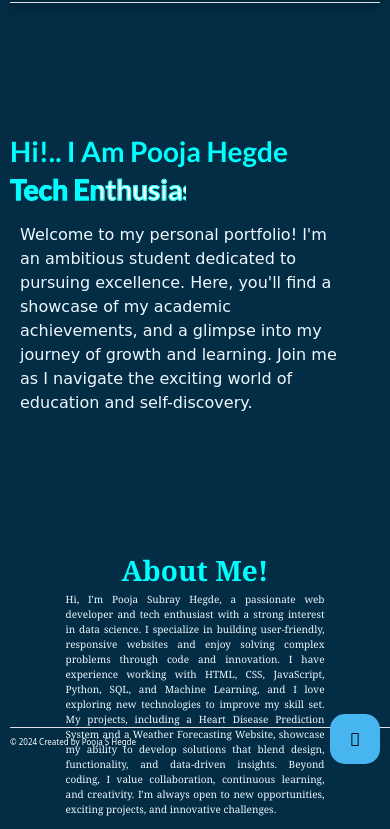
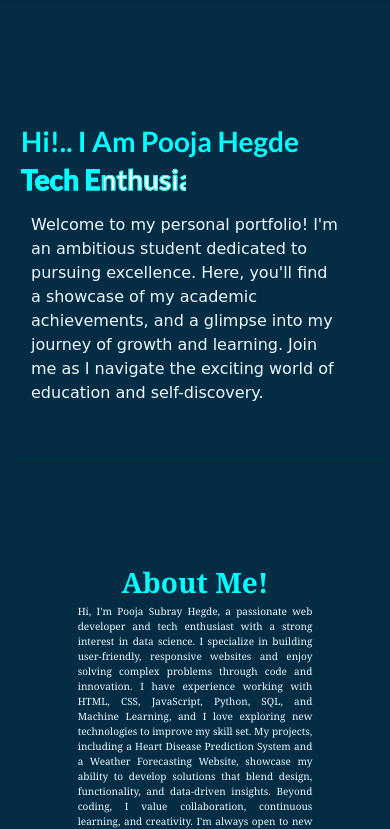
Before and after one commit to Pooja-S-Hegde/Portfolio-, a plain HTML site: page index.html in a window 390 px wide. Shown: the part 68-897 px from the top of the page. Drawn offline with nearby package versions, Linux system fonts and the light colour scheme; a web font is replaced by a local one.

Commit message:
Updated changes

```diff
--- a/index.html
+++ b/index.html
@@ -301,7 +301,7 @@
 
         <span class="mb-3 mb-md-0 text-white ">© 2024 Created by Pooja S Hegde</span>
       </div>
-      <button id="scrollUpBtn" onclick="scrollToTop()">&#xF148;</button>
+
     </footer>
   </div>
   <script>
--- a/js/portfolio.js
+++ b/js/portfolio.js
@@ -2,28 +2,48 @@ document.addEventListener("DOMContentLoaded", function () {
   // ✅ Navbar Active Link Highlighting
   const sections = document.querySelectorAll("section");
   const navLinks = document.querySelectorAll(".nav-link");
+
+//   const observer = new IntersectionObserver(
+//       (entries) => {
+//           entries.sort((a, b) => b.intersectionRatio - a.intersectionRatio);
+
+//           let mostVisible = entries.find((entry) => entry.isIntersecting);
+//           if (mostVisible) {
+//               navLinks.forEach((link) => link.classList.remove("active"));
+//               const targetId = mostVisible.target.getAttribute("id");
+//               const activeLink = document.querySelector(`.nav-link[href="#${targetId}"]`);
+//               if (activeLink) {
+//                   activeLink.classList.add("active");
+//               }
+//               else{
+//                 console.warn(`no match navlink found for:$targetId}`);
+//               }
+//           }
+//       },
+//       { rootMargin:"0px", threshold: [0.3,0.5,0.7] }
+//   );
+
+//   sections.forEach((section) => observer.observe(section));
+let lastActive = null;  // Store last active section
 
 const observer = new IntersectionObserver(
     (entries) => {
         entries.sort((a, b) => b.intersectionRatio - a.intersectionRatio);
 
         let mostVisible = entries.find((entry) => entry.isIntersecting);
-          if (mostVisible) {
+        if (mostVisible && lastActive !== mostVisible.target.id) {
+            lastActive = mostVisible.target.id; // Prevents unnecessary updates
             navLinks.forEach((link) => link.classList.remove("active"));
             const targetId = mostVisible.target.getAttribute("id");
             const activeLink = document.querySelector(`.nav-link[href="#${targetId}"]`);
             if (activeLink) {
                 activeLink.classList.add("active");
             }
-              else{
-                console.warn(`no match navlink found for:$targetId}`);
-              }
         }
     },
-      { rootMargin:"0px", threshold: [0.3,0.5,0.7] }
+    { rootMargin: "0px 0px -50% 0px", threshold: [0.2, 0.4, 0.6] }
 );
 
-  sections.forEach((section) => observer.observe(section));
 
   //  Typing Effect
 
@@ -60,8 +80,9 @@ document.addEventListener("DOMContentLoaded", function () {
 
   // ✅ Redirect to Home on Refresh
   if (performance.navigation.type === 1) {
-      window.location.href = "#home";
+    history.replaceState(null, null, "#home"); // Keeps the URL but doesn't force a reload
 }
+
 
   // ✅ Read More Button Functionality
   document.querySelectorAll(".btn").forEach((button) => {
@@ -169,11 +190,4 @@ document.addEventListener("DOMContentLoaded", function () {
       stateDropdown.appendChild(option);
   });
 
-  function scrolltoTop(){
-    document.querySelector('section:first-of-type').scrollIntoView(
-        {
-            behavior:'smooth'
-        }
-    )
-  }
 });
--- a/styles/portfolio.css
+++ b/styles/portfolio.css
@@ -1,9 +1,14 @@
 body {
   background-color: #022d44;
-  overflow-y: scroll;
+  overflow-y: auto;
   scroll-behavior: smooth;
   overflow-x: hidden;
-  height: auto;
+  height: 100%;
+  width: 100%;
+
+    min-height: 100vh;
+
+
 
 }
 
@@ -47,15 +52,15 @@ header {
   color: black !important;
   border-radius: 5px;
 }
-
+section {
+  padding: 20px 15px; /* Adjust padding */
+}
 .container {
   width: 100%;
   max-width: 1200px;
-  margin: auto;
-  padding: 10px;
+  margin: 0 auto;
+
 }
-
-
 
 .lato-bold {
   font-family: "Lato", serif;
@@ -86,32 +91,15 @@ footer{
   bottom: 0;
   width: 100%;
 }
-#scrollUpBtn{
-  display: none;
-  position: absolute;
-  right: 20px;
-  bottom: 0px;
-  width: 50px;
-  height: 50px;
-  background-color: #47b5f0;
-  color: #000000;
-  border: none;
-  border-radius: 15px;
-  font-size: 18px;
-  cursor: pointer;
-
-}
 @media  screen and (max-width:768px) {
   #scrollUpBtn{
     display: block;
   }
-  body{
-    overflow-y: scroll;
-    overflow-x: hidden;
-  }
-  footer{
+  footer {
     position: relative;
-  }
+    padding: 15px 10px;
+    z-index: 10;
+}
 
 }
 .lato-thin {
@@ -154,22 +142,22 @@ footer{
     background-position: 0 0;
   }
 
-  /* Fill effect */
+
   100% {
     background-position: 0 0;
   }
 
-  /* Hold fill */
+
 }
 
-/* First line typing */
+
 .typing-effect {
   font-size: 3rem;
   font-weight: bold;
   display: inline-block;
   white-space: nowrap;
   border-right: 5px solid cyan;
-  /* Cursor effect */
+
   overflow: hidden;
   width: 0;
   animation: typing 4s steps(20, end) infinite, blink 0.6s infinite;
@@ -183,22 +171,19 @@ footer{
   white-space: nowrap;
   overflow: hidden;
   width: 0;
-
-  color: transparent;
+   color: transparent;
   -webkit-text-stroke: 1px cyan;
-  /* Outline text */
   background: linear-gradient(to right, cyan 50%, white 50%);
   background-clip: text;
   -webkit-background-clip: text;
-
-  animation: typing 6s steps(20, end) infinite, fillText 4s infinite,
+animation: typing 6s steps(20, end) infinite, fillText 4s infinite,
     blink 0.6s infinite;
   animation-delay: 2s;
   /* Start after first line */
 }
 @media screen  and (max-width:768px){
   footer{
-    position: fixed;
+    visibility: hidden;
   }
 }
 .sec-1 {
@@ -227,10 +212,9 @@ footer{
   display: block;
   overflow: hidden;
   width: 0;
-  /* Start hidden */
-  /* Cursor effect */
+
   white-space: normal;
-  /* Allows text to wrap */
+
 
   animation: typing 2s steps(20, end) forwards;
 }
@@ -241,13 +225,13 @@ footer{
 @keyframes slideInFromRight {
   from {
     transform: translateX(100%);
-    /* Start from the right */
+
     opacity: 0;
   }
 
   to {
     transform: translateX(0);
-    /* Move to final position */
+
     opacity: 1;
   }
 }
@@ -261,26 +245,25 @@ footer{
 }
 
 .animated-image {
-  /* width: 350px; Adjust as needed */
-  /* height: 500px; */
+
   position: absolute;
   margin-top: 10%;
   right: 50px;
-  /* Adjust position */
+
   bottom: 50px;
-  /* Adjust position */
+
   border-radius: 50%;
   box-shadow: 10px 10px 12px 12px #000000;
   animation: slideInFromRight 1.5s ease-out forwards;
-  /* Moves from right */
+
   transition: opacity 0.5s ease-in-out, transform 0.5s ease-in-out;
   width: 100%;
-  /* Adjusts automatically */
+
   max-width: 300px;
-  /* Prevents it from getting too large */
+
   height: auto;
   display: block;
-  /* margin: 0 auto; Centers the image */
+
 }
 
 
@@ -590,6 +573,10 @@ footer{
 form {
   display: flex;
 }
+.form-container {
+  max-height: 80vh;
+  overflow-y: auto;
+}
 
 .contact-form {
   color: antiquewhite;
@@ -602,6 +589,7 @@ form {
   height: auto;
   position: relative;
   width: 90%;
+  min-height: 100vh;
   /* Ensure it doesn’t stretch too much */
   max-width: 400px;
 
```
Lines whose indentation alone changed are shown as unchanged.
